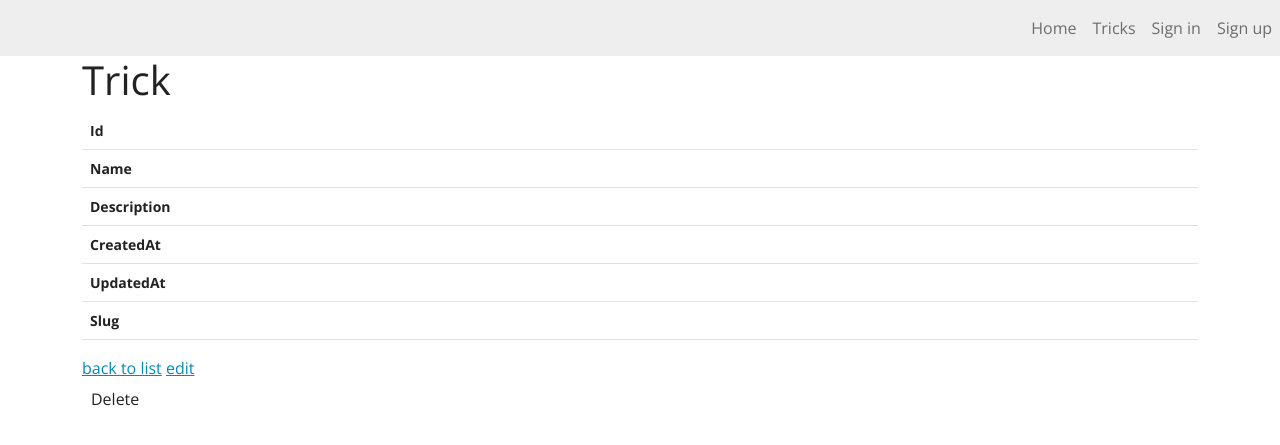
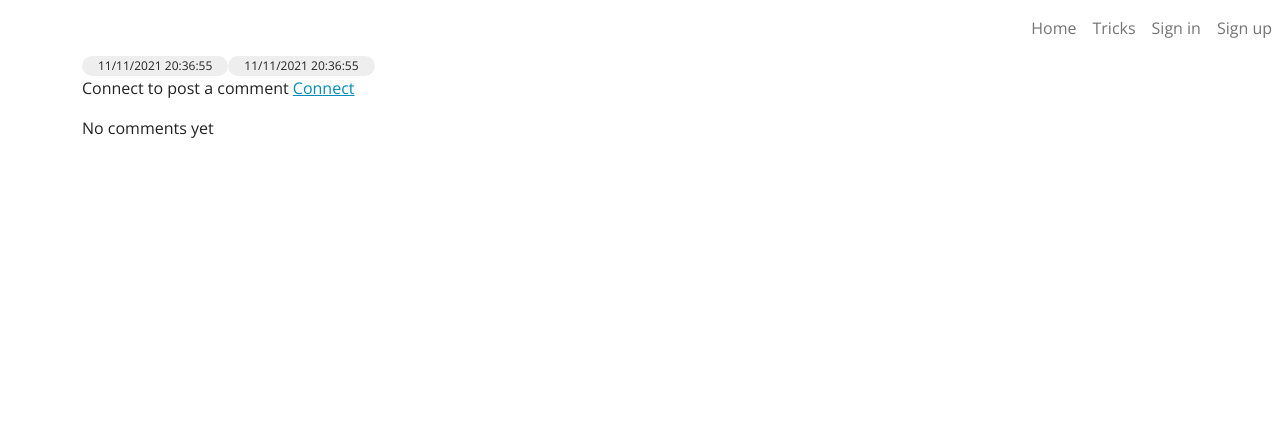
Before and after one commit to maintenantcjoey/Sixt, a Symfony app: template templates/trick/show.html.twig in a window 1280 px wide. Shown: the top 445 px of the page. Run offline with Twig, Linux system fonts and the light colour scheme; the template is opened without the code that fills it, so the values that code supplies are empty; some libraries are stand-ins or nearby versions.

Commit message:
Add comments in page trick

```diff
--- a/src/Controller/TrickController.php
+++ b/src/Controller/TrickController.php
@@ -6,6 +6,7 @@ use App\Entity\Trick;
 use App\Form\TrickType;
 use App\Repository\TrickRepository;
 use App\Service\FileManager;
+use Sensio\Bundle\FrameworkExtraBundle\Configuration\IsGranted;
 use Symfony\Bundle\FrameworkBundle\Controller\AbstractController;
 use Symfony\Component\HttpFoundation\File\Exception\FileException;
 use Symfony\Component\HttpFoundation\Request;
@@ -40,6 +41,7 @@ class TrickController extends AbstractController
 
     /**
      * @Route("/new", name="trick_new", methods={"GET","POST"})
+     * @IsGranted("ROLE_USER")
      */
     public function new(Request $request): Response
     {
@@ -74,6 +76,7 @@ class TrickController extends AbstractController
 
     /**
      * @Route("/{id<\d+>}/edit", name="trick_edit", methods={"GET","POST"})
+     * @IsGranted("ROLE_USER")
      */
     public function edit(Request $request, Trick $trick): Response
     {
@@ -98,6 +101,7 @@ class TrickController extends AbstractController
 
     /**
      * @Route("/{id<\d+>}", name="trick_delete", methods={"POST"})
+     * @IsGranted("ROLE_USER")
      */
     public function delete(Request $request, Trick $trick): Response
     {
--- a/templates/base.html.twig
+++ b/templates/base.html.twig
@@ -18,6 +18,7 @@
     <body>
         {% include 'partials/_header.html.twig' %}
         <div class="container-md">
+            {% include 'partials/_alert.html.twig' %}
             {% block body %}{% endblock %}
         </div>
     </body>
--- /dev/null
+++ b/templates/partials/_alert.html.twig
@@ -0,0 +1,15 @@
+{% for messages in app.flashes(['error', 'reset_password_error', 'verify_email_error']) %}
+    {% for message in messages %}
+        <div class="alert alert-dismissible alert-danger">
+            <button type="button" class="btn-close" data-bs-dismiss="alert"></button>
+            {{ message }}
+        </div>
+    {% endfor %}
+{% endfor %}
+
+{% for message in app.flashes('success') %}
+    <div class="alert alert-dismissible alert-success">
+        <button type="button" class="btn-close" data-bs-dismiss="alert"></button>
+        {{ message }}
+    </div>
+{% endfor %}
--- a/templates/partials/_header.html.twig
+++ b/templates/partials/_header.html.twig
@@ -1,4 +1,4 @@
-<nav class="navbar navbar-expand-lg navbar-light bg-light">
+<nav class="navbar navbar-expand-lg">
     <a class="navbar-brand py-0" href="{{ path('home') }}">{#<img src="" alt="SnowTricks logo" style="height:3.8rem;">#}</a>
     <button class="navbar-toggler" type="button" data-bs-toggle="collapse" data-bs-target="#mainNavbar" aria-controls="mainNavbar" aria-expanded="false" aria-label="Toggle navigation">
         <span class="navbar-toggler-icon"></span>
--- a/templates/reset_password/request.html.twig
+++ b/templates/reset_password/request.html.twig
@@ -3,11 +3,7 @@
 {% block title %}Reset your password{% endblock %}
 
 {% block body %}
-    {% for flashError in app.flashes('reset_password_error') %}
-        <div class="alert alert-danger" role="alert">{{ flashError }}</div>
-    {% endfor %}
     <h1>Reset your password</h1>
-
     {{ form_start(requestForm) }}
         {{ form_row(requestForm.email) }}
         <div>
--- a/templates/trick/_unit.html.twig
+++ b/templates/trick/_unit.html.twig
@@ -1,4 +1,4 @@
-<div class="trick-card col d-flex align-items-stretch">
+<div class="{{ loop.index > 10 ? 'd-none ' }}trick-card col d-flex align-items-stretch">
     <div class="card mb-4 w-100">
         {% set picture = trick.pictures.first %}
         {% if picture %}
--- a/templates/trick/show.html.twig
+++ b/templates/trick/show.html.twig
@@ -3,40 +3,60 @@
 {% block title %}Trick{% endblock %}
 
 {% block body %}
-    <h1>Trick</h1>
-
-    <table class="table">
-        <tbody>
-            <tr>
-                <th>Id</th>
-                <td>{{ trick.id }}</td>
-            </tr>
-            <tr>
-                <th>Name</th>
-                <td>{{ trick.name }}</td>
-            </tr>
-            <tr>
-                <th>Description</th>
-                <td>{{ trick.description }}</td>
-            </tr>
-            <tr>
-                <th>CreatedAt</th>
-                <td>{{ trick.createdAt ? trick.createdAt|date('Y-m-d H:i:s') : '' }}</td>
-            </tr>
-            <tr>
-                <th>UpdatedAt</th>
-                <td>{{ trick.updatedAt ? trick.updatedAt|date('Y-m-d H:i:s') : '' }}</td>
-            </tr>
-            <tr>
-                <th>Slug</th>
-                <td>{{ trick.slug }}</td>
-            </tr>
-        </tbody>
-    </table>
-
-    <a href="{{ path('trick_index') }}">back to list</a>
-
-    <a href="{{ path('trick_edit', {'id': trick.id}) }}">edit</a>
-
-    {{ include('trick/_delete_form.html.twig') }}
+    <div class="row">
+        {% if trick.pictures is not empty %}
+            <header class="m-0 w-100" style="height: 100vh; min-height: 500px; background-image: url('{{ asset('images/' ~ trick.pictures.last.path) }}'); background-size: cover; background-position: center; background-repeat: no-repeat">
+                <div class="container h-100">
+                    {% if app.user %}
+                        <div class="d-flex justify-content-end">
+                            <a href="{{ path('trick_edit', {'id': trick.id}) }}">edit</a>
+                            {{ include('trick/_delete_form.html.twig') }}
+                        </div>
+                    {% endif %}
+                    <div class="row h-100 align-items-center">
+                        <div class="col-12 text-center">
+                            <h1 class="font-weight-bold text-uppercase" style="color: #fea;">
+                                {{ trick.name }}
+                            </h1>
+                        </div>
+                    </div>
+                </div>
+            </header>
+        {% endif %}
+        <div class="d-flex">
+            {% for picture in trick.pictures %}
+                <div class="card" style="width: 18rem;">
+                    <img class="card-img-top" src="{{ asset('images/' ~ picture.path) }}" alt="Card image cap">
+                </div>
+            {% endfor %}
+        </div>
+        <div class="d-flex justify-content-center">
+            {{ trick.description }}
+        </div>
+        <div class="d-flex">
+            <span class="badge rounded-pill bg-secondary">{{ trick.trickGroup }}</span>
+            <span class="badge rounded-pill bg-secondary">{{ trick.createdAt | date('d/m/Y H:i:s') }}</span>
+            <span class="badge rounded-pill bg-secondary">{{ trick.updatedAt | date('d/m/Y H:i:s') }}</span>
+        </div>
+        <div class="d-flex comments justify-content-center flex-column">
+            <div>
+            {% if app.user %}
+                    {{ render(path('comment', {id : trick.id})) }}
+            {% else %}
+                <p>Connect to post a comment <a href="{{ path('app_login') }}">Connect</a></p>
+            {% endif %}
+            </div>
+            <div class="list-comments">
+                {% for comment in trick.comments %}
+                    <div>
+                        <p>{{ comment.content }}</p>
+                        <span>Posted by : {{ comment.user.name }}</span>
+                        <span>{{ comment.trick.createdAt | date('d/m/Y H:i:s') }}</span>
+                    </div>
+                {% else %}
+                    <p>No comments yet</p>
+                {% endfor %}
+            </div>
+        </div>
+    </div>
 {% endblock %}
```
Also changed, not shown: migrations/Version20211111200056.php (renamed from migrations/Version20211110120312.php, +6 -1 lines), src/Controller/CommentController.php (added, +43 -0 lines), src/DataFixtures/CommentFixtures.php (added, +39 -0 lines), src/Entity/Comment.php (added, +101 -0 lines), src/Entity/Trick.php (+53 -6 lines), src/Form/CommentType.php (added, +23 -0 lines), src/Repository/CommentRepository.php (added, +50 -0 lines), templates/comment/create.html.twig (added, +8 -0 lines), 1 other file.
